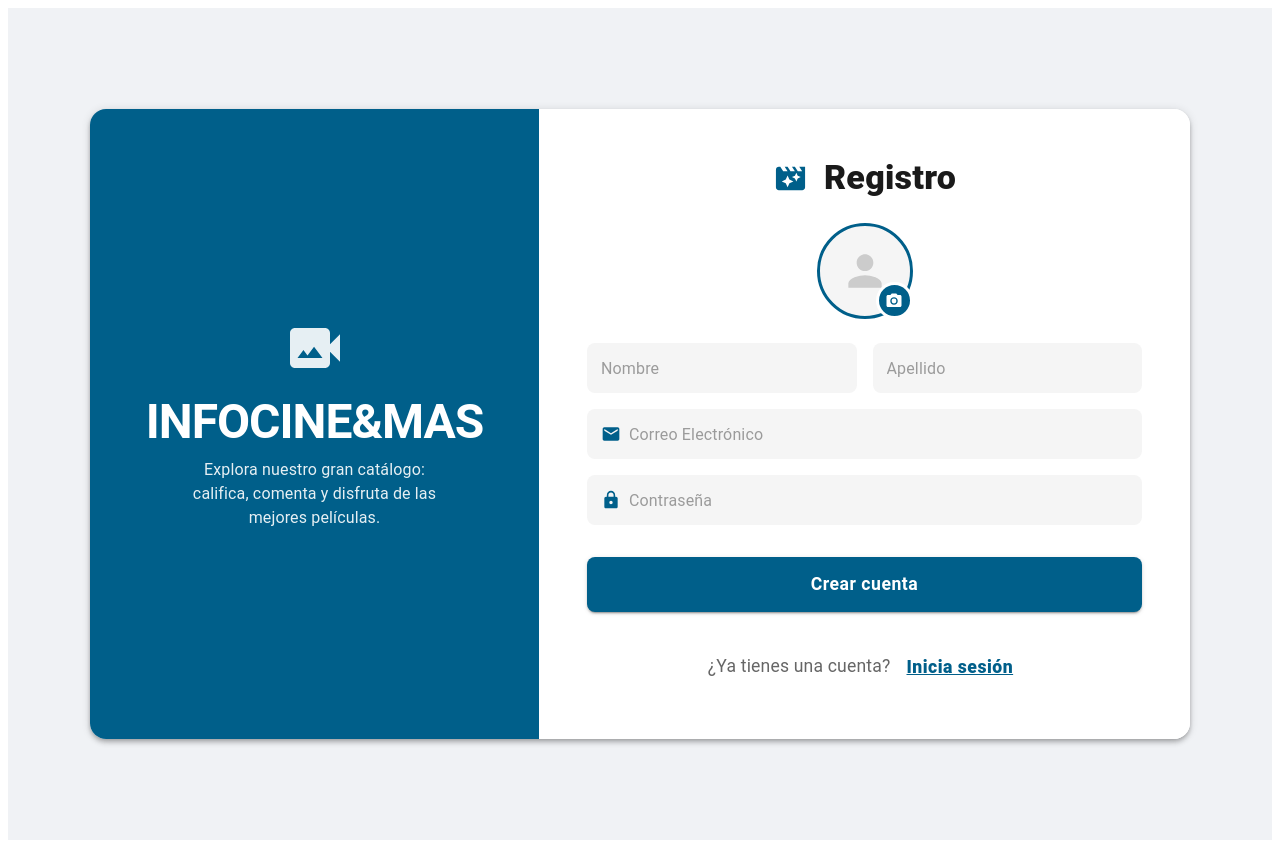
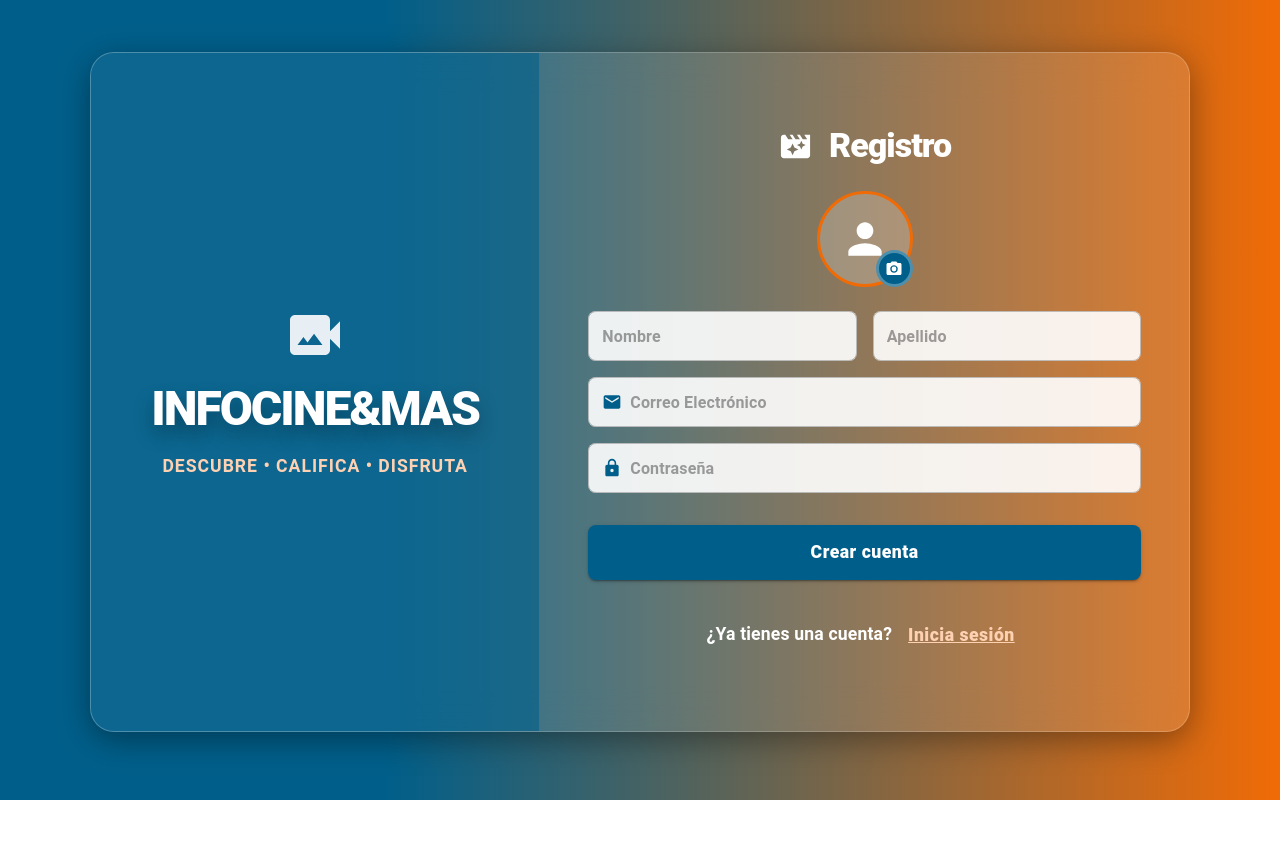
Before and after one commit to CarlosAparicio7/TFG-CarlosAparicio_AdrianRey-Front, a React (Vite) app: page /register in a window 1280 px wide. After the commit the page ends 800 px from the top, so only its background shows below. Built offline with nearby package versions, Linux system fonts and the light colour scheme.

Commit message:
He metido el registrar funcional con logo incluido

```diff
--- a/src/components/Header.tsx
+++ b/src/components/Header.tsx
@@ -5,7 +5,7 @@ import { AppBar, Box, Container, IconButton, Toolbar, Typography, Avatar, Toolti
 import { Link, useNavigate } from "react-router-dom";
 import { useState, useEffect } from 'react';
 
-interface Usuario {
+type Usuario = {
     id: number;
     nombre: string;
     apellido: string;
@@ -75,14 +75,12 @@ export default function Header() {
                                             </Typography>
                                         </Box>
 
-                                        <Link to="/perfil">
                                         <IconButton sx={{ p: 0 }}>
                                             <Avatar
                                                 src={usuario.avatarIcon}
                                                 sx={{ width: 50, height: 50, border: '2px solid orange' }}
                                             />
                                         </IconButton>
-                                        </Link>
 
                                         <Divider orientation="vertical" flexItem sx={{ mx: 1, bgcolor: 'rgba(255,255,255,0.3)', height: '40px', alignSelf: 'center' }} />
 
@@ -97,12 +95,6 @@ export default function Header() {
                                         <Link to="/login">
                                             <IconButton sx={{ p: 0 }}>
                                                 <PersonIcon sx={{ fontSize: '45px', color: 'orange' }} />
-                                            </IconButton>
-                                        </Link>
-
-                                        <Link to="/login">
-                                            <IconButton sx={{ color: 'white' }}>
-                                                <LogoutIcon sx={{ fontSize: '30px' }} />
                                             </IconButton>
                                         </Link>
                                     </>
--- a/src/main.tsx
+++ b/src/main.tsx
@@ -2,6 +2,11 @@ import { StrictMode } from 'react'
 import { createRoot } from 'react-dom/client'
 import { RouterProvider } from 'react-router-dom'
 import { router } from './router'
+
+document.body.style.margin = '0';
+document.body.style.background = 'linear-gradient(90deg, #005f8a 30%, #f06b06 100%)';
+document.body.style.backgroundAttachment = 'fixed';
+document.body.style.minHeight = '100vh';
 
 createRoot(document.getElementById('root')!).render(
   <StrictMode>
--- a/src/pages/Register.tsx
+++ b/src/pages/Register.tsx
@@ -1,62 +1,124 @@
-import { Box, Typography, TextField, Button, Avatar, IconButton, InputAdornment, Grid, Paper } from '@mui/material';
+import { Box, Typography, TextField, Button, Avatar, IconButton, InputAdornment, Grid, Paper, Container} from '@mui/material';
 import { PhotoCamera, MovieFilter, Person, Email, Lock, VideoCameraBack } from '@mui/icons-material';
-import { Link } from 'react-router-dom';
+import { Link, useNavigate } from 'react-router-dom';
+import { useState } from 'react';
+import { crearUsuario } from '../service/usuariosService';
+
+export type createUser = {
+  id: string;
+  nombre: string;
+  apellido: string;
+  email: string;
+  password: string;
+  avatarIcon: string;
+  rol: string;
+}
+
+const registerDefault: createUser ={
+  id: '',
+  nombre: '',
+  apellido: '',
+  email: '',
+  password: '',
+  avatarIcon: '',
+  rol: ''
+}
 
 export default function RegisterPage() {
+
+  const navigate = useNavigate();
+  const [useRegisterUser, setRegisterUser] = useState<createUser>(registerDefault);
+  const [useErrorMsg, setErrorMsg] = useState<string>('');
+
+  const handleFileChange = (e: React.ChangeEvent<HTMLInputElement>) => {
+    const file = e.target.files?.[0];
+    if (file) {
+      const reader = new FileReader();
+      reader.onloadend = () => {
+        setRegisterUser({ ...useRegisterUser, avatarIcon: reader.result as string });
+      };
+      reader.readAsDataURL(file);
+    }
+  };
+
+  const handleRegister = () => {
+    setErrorMsg('');
+
+    crearUsuario(useRegisterUser).then(response => {
+      if (response.ok && response.data) {
+        setRegisterUser({
+            id: response.data.id,
+            nombre: response.data.nombre,
+            apellido: response.data.apellido,
+            email: response.data.email,
+            password: response.data.password,
+            avatarIcon: response.data.avatarIcon,
+            rol: response.data.rol
+        });
+
+        navigate('/login');
+      } else if (!response.ok) {
+        console.log(response.error);
+      }
+    }).catch((error: Error) => {
+      setErrorMsg("Error de conexión: " + error.message);
+    });
+  };
+
 return (
-    <Box sx={{ height: '100vh', display: 'flex', alignItems: 'center', justifyContent: 'center', bgcolor: '#f0f2f5', p: 2, overflow: 'hidden' }}>
-      <Paper elevation={4} sx={{ maxWidth: 1100, width: '100%', display: 'flex', flexDirection: { xs: 'column', md: 'row' }, borderRadius: 4, overflow: 'hidden', bgcolor: '#fff', maxHeight: '90vh' }}>
+    <Box sx={{ minHeight: '100vh', background: 'linear-gradient(90deg, #005f8a 30%, #f06b06 100%)', display: 'flex', flexDirection: 'column', backgroundAttachment: 'fixed' }}>
+      <Container maxWidth={false} sx={{ mt: 2, mb: 4, flexGrow: 1, display: 'flex', px: { xs: 1, sm: 2, md: 4 }, justifyContent: 'center', alignItems: 'center' }}>
+        <Paper elevation={0} sx={{ p: { xs: 2, md: 0 }, backgroundColor: 'rgba(255, 255, 255, 0.12)', borderRadius: { xs: 0, md: 6 }, width: '100%', maxWidth: 1100, minHeight: '85vh', boxSizing: 'border-box', border: '1px solid rgba(255, 255, 255, 0.2)', display: 'flex', flexDirection: { xs: 'column', md: 'row' }, backdropFilter: 'blur(20px)', boxShadow: '0 8px 32px 0 rgba(0, 0, 0, 0.37)', overflow: 'hidden' }}>
 
-        <Box sx={{ width: { xs: '100%', md: '35%' }, bgcolor: '#005f8a', p: 4, display: 'flex', flexDirection: 'column', justifyContent: 'center', alignItems: 'center', color: '#fff', textAlign: 'center' }}>
+          <Box sx={{ width: { xs: '100%', md: '35%' }, bgcolor: 'rgba(0, 95, 138, 0.6)', p: 4, display: 'flex', flexDirection: 'column', justifyContent: 'center', alignItems: 'center', color: '#fff', textAlign: 'center', borderRight: { md: '1px solid rgba(255, 255, 255, 0.1)' } }}>
             <VideoCameraBack sx={{ fontSize: 60, mb: 2, opacity: 0.9 }} />
-          <Typography variant="h3" sx={{ fontWeight: 700, mb: 1, letterSpacing: -1 }}>INFOCINE&MAS</Typography>
-          <Typography variant="body1" sx={{ opacity: 0.9, fontWeight: 400, maxWidth: '280px' }}>Explora nuestro gran catálogo: califica, comenta y disfruta de las mejores películas.</Typography>
+            <Typography variant="h3" sx={{ fontWeight: 900, mb: 1, letterSpacing: -2, textShadow: '0px 10px 20px rgba(0,0,0,0.3)' }}>INFOCINE&MAS</Typography>
+            <Typography variant="body1" sx={{ color: '#ffd1b3', mt: 1, fontWeight: 700, fontSize: '1.1rem', letterSpacing: 1, textTransform: 'uppercase' }}>DESCUBRE • CALIFICA • DISFRUTA</Typography>
           </Box>
 
-        <Box sx={{ flex: 1, p: { xs: 3, md: 5, lg: 6 }, bgcolor: '#fff', display: 'flex', flexDirection: 'column', justifyContent: 'center', overflowY: 'auto' }}>
+          <Box sx={{ flex: 1, p: { xs: 3, md: 5, lg: 6 }, display: 'flex', flexDirection: 'column', justifyContent: 'center' }}>
             <Box sx={{ display: 'flex', alignItems: 'center', gap: 2, mb: 3, justifyContent: 'center' }}>
-            <MovieFilter sx={{ color: '#005f8a', fontSize: 35 }} />
-            <Typography variant="h4" sx={{ fontWeight: 800, color: '#1a1a1a' }}>Registro</Typography>
+              <MovieFilter sx={{ color: '#fff', fontSize: 35 }} />
+              <Typography variant="h4" sx={{ fontWeight: 900, color: '#fff', letterSpacing: -1 }}>Registro</Typography>
             </Box>
+
+            {useErrorMsg ? <Box id="error-message" sx={{ mb: 4, mx: 'auto', borderRadius: 3, border: '1px solid rgba(255, 255, 255, 0.4)', backgroundColor: 'rgba(255, 255, 255, 0.15)', padding: '10px 20px', fontSize: '1rem', color: '#f70505', textAlign: 'center', width: '90%', maxWidth: '1100px', boxSizing: 'border-box', backdropFilter: 'blur(10px)', fontWeight: 800, boxShadow: '0 8px 32px rgba(0, 0, 0, 0.2)', textTransform: 'uppercase', letterSpacing: 1 }}>Vaya, ha ocurrido un error. En este momento estamos trabajando en ello: {useErrorMsg}</Box> : null}
 
             <Box sx={{ mb: 3, textAlign: 'center' }}>
               <Box sx={{ position: 'relative', display: 'inline-block' }}>
-              <Avatar sx={{ width: 90, height: 90, bgcolor: '#f5f5f5', border: '3px solid #005f8a', mx: 'auto' }}>
-                <Person sx={{ fontSize: 50, color: '#ccc' }} />
+                <Avatar src={useRegisterUser.avatarIcon} sx={{ width: 90, height: 90, bgcolor: 'rgba(255, 255, 255, 0.2)', border: '3px solid #f06b06', mx: 'auto' }}>
+                  {!useRegisterUser.avatarIcon && <Person sx={{ fontSize: 50, color: '#fff' }} />}
                 </Avatar>
-              <IconButton component="label" sx={{ position: 'absolute', bottom: 0, right: 0, bgcolor: '#005f8a', color: '#fff', '&:hover': { bgcolor: '#004a6d' }, border: '3px solid #fff', p: 0.8 }}>
-                <input hidden accept="image/*" type="file" /><PhotoCamera sx={{ fontSize: 18 }} />
+                <IconButton component="label" sx={{ position: 'absolute', bottom: 0, right: 0, bgcolor: '#005f8a', color: '#fff', '&:hover': { bgcolor: '#004a6d' }, border: '3px solid rgba(255, 255, 255, 0.3)', p: 0.8 }}>
+                  <input hidden accept="image/*" type="file" onChange={handleFileChange} /><PhotoCamera sx={{ fontSize: 18 }} />
                 </IconButton>
               </Box>
             </Box>
 
             <Grid container spacing={2}>
               <Grid size={{ xs: 12, sm: 6 }}>
-              <TextField placeholder="Nombre" fullWidth slotProps={{ input: { sx: { borderRadius: 2, height: 50, bgcolor: '#f5f5f5' } } }} sx={{ '& .MuiOutlinedInput-notchedOutline': { border: 'none' } }} />
+                <TextField placeholder="Nombre" fullWidth value={useRegisterUser.nombre} onChange={(e) => setRegisterUser({ ...useRegisterUser, nombre: e.target.value })} slotProps={{ input: { sx: { borderRadius: 2, height: 50, bgcolor: 'rgba(255, 255, 255, 0.9)', fontWeight: 600 } } }} />
               </Grid>
               <Grid size={{ xs: 12, sm: 6 }}>
-              <TextField placeholder="Apellido" fullWidth slotProps={{ input: { sx: { borderRadius: 2, height: 50, bgcolor: '#f5f5f5' } } }} sx={{ '& .MuiOutlinedInput-notchedOutline': { border: 'none' } }} />
+                <TextField placeholder="Apellido" fullWidth value={useRegisterUser.apellido} onChange={(e) => setRegisterUser({ ...useRegisterUser, apellido: e.target.value })} slotProps={{ input: { sx: { borderRadius: 2, height: 50, bgcolor: 'rgba(255, 255, 255, 0.9)', fontWeight: 600 } } }} />
               </Grid>
               <Grid size={12}>
-              <TextField placeholder="Correo Electrónico" fullWidth slotProps={{ input: { startAdornment: <InputAdornment position="start"><Email sx={{ color: '#005f8a', fontSize: 20 }} /></InputAdornment>, sx: { borderRadius: 2, height: 50, bgcolor: '#f5f5f5' } } }} sx={{ '& .MuiOutlinedInput-notchedOutline': { border: 'none' } }} />
+                <TextField placeholder="Correo Electrónico" fullWidth value={useRegisterUser.email} onChange={(e) => setRegisterUser({ ...useRegisterUser, email: e.target.value })} slotProps={{ input: { startAdornment: <InputAdornment position="start"><Email sx={{ color: '#005f8a', fontSize: 20 }} /></InputAdornment>, sx: { borderRadius: 2, height: 50, bgcolor: 'rgba(255, 255, 255, 0.9)', fontWeight: 600 } } } } />
               </Grid>
               <Grid size={12}>
-              <TextField placeholder="Contraseña" type="password" fullWidth slotProps={{ input: { startAdornment: <InputAdornment position="start"><Lock sx={{ color: '#005f8a', fontSize: 20 }} /></InputAdornment>, sx: { borderRadius: 2, height: 50, bgcolor: '#f5f5f5' } } }} sx={{ '& .MuiOutlinedInput-notchedOutline': { border: 'none' } }} />
+                <TextField placeholder="Contraseña" type="password" fullWidth value={useRegisterUser.password} onChange={(e) => setRegisterUser({ ...useRegisterUser, password: e.target.value })} onKeyDown={(e) => e.key === 'Enter' && handleRegister()} slotProps={{ input: { startAdornment: <InputAdornment position="start"><Lock sx={{ color: '#005f8a', fontSize: 20 }} /></InputAdornment>, sx: { borderRadius: 2, height: 50, bgcolor: 'rgba(255, 255, 255, 0.9)', fontWeight: 600 } } } } />
               </Grid>
             </Grid>
 
-          <Button variant="contained" fullWidth sx={{ mt: 4, bgcolor: '#005f8a', py: 1.5, borderRadius: 2, fontWeight: 700, textTransform: 'none', fontSize: '1.1rem', '&:hover': { bgcolor: '#004a6d' } }}>
-            Crear cuenta
-          </Button>
+            <Button onClick={handleRegister} variant="contained" fullWidth sx={{ mt: 4, bgcolor: '#005f8a', py: 1.5, borderRadius: 2, fontWeight: 900, textTransform: 'none', fontSize: '1.1rem', '&:hover': { bgcolor: '#004a6d' } }}>Crear cuenta</Button>
 
-          <Typography variant="body1" sx={{ color: '#666', mt: 4, textAlign: 'center', fontSize: '1.1rem' }}>
+            <Typography variant="body1" sx={{ color: '#fff', mt: 4, textAlign: 'center', fontSize: '1.1rem', fontWeight: 600 }}>
               ¿Ya tienes una cuenta?
-            <Button component={Link} to="/login" sx={{ color: '#005f8a', fontWeight: 800, textDecoration: 'underline', textTransform: 'none', fontSize: '1.1rem', minWidth: 'auto', p: 1, ml: 1, '&:hover': { textDecoration: 'underline', bgcolor: 'transparent' } }}>
-                Inicia sesión
-            </Button>
+              <Button component={Link} to="/login" sx={{ color: '#ffd1b3', fontWeight: 900, textDecoration: 'underline', textTransform: 'none', fontSize: '1.1rem', minWidth: 'auto', p: 1, ml: 1, '&:hover': { textDecoration: 'underline', bgcolor: 'transparent' } }}>Inicia sesión</Button>
             </Typography>
           </Box>
         </Paper>
+      </Container>
     </Box>
   );
 }
--- a/src/service/peliculasService.ts
+++ b/src/service/peliculasService.ts
@@ -33,7 +33,7 @@ export async function getOnePelicula(id: string): Promise<APIResult<PeliculaEspe
     return {ok: false, error: error};
 }
 
-export async function crearPelicula(request: NuevaPelicula, archivo: File | null): Promise<APIResult<NuevaPelicula>> {
+export async function crearPelicula(request: NuevaPelicula, archivo: File ): Promise<APIResult<NuevaPelicula>> {
     const formData = new FormData();
 
     formData.append('nombre', request.nombre);
--- a/src/service/usuariosService.ts
+++ b/src/service/usuariosService.ts
@@ -1,4 +1,4 @@
-import type { LoginUsuario, Usuarios } from "../types/usuarios";
+import type { createUser, LoginUsuario, Usuarios } from "../types/usuarios";
 import type { APIError, APIResult } from "../types/util";
 
 const baseURL: string = "http://localhost:8080";
@@ -21,3 +21,22 @@ export async function accesoLogin(request: LoginUsuario): Promise<APIResult<Usua
     const error: APIError = await response.json();
     return {ok: false, error: error};
 }
+
+export async function crearUsuario(request: createUser): Promise<APIResult<createUser>> {
+    const response = await fetch(`${baseURL}/usuarios/crearSesion`, {
+        method: 'POST',
+        body: JSON.stringify(request),
+        headers: {
+            'Accept': 'application/json',
+            'Content-Type': 'application/json'
+        },
+    });
+
+    if (response.ok) {
+        const data: createUser = await response.json();
+        return { ok: true, data: data };
+    }
+
+    const error: APIError = await response.json();
+    return { ok: false, error: error };
+}
```
Also changed, not shown: src/types/usuarios.ts (+8 -7 lines). Lines whose indentation alone changed are shown as unchanged.
